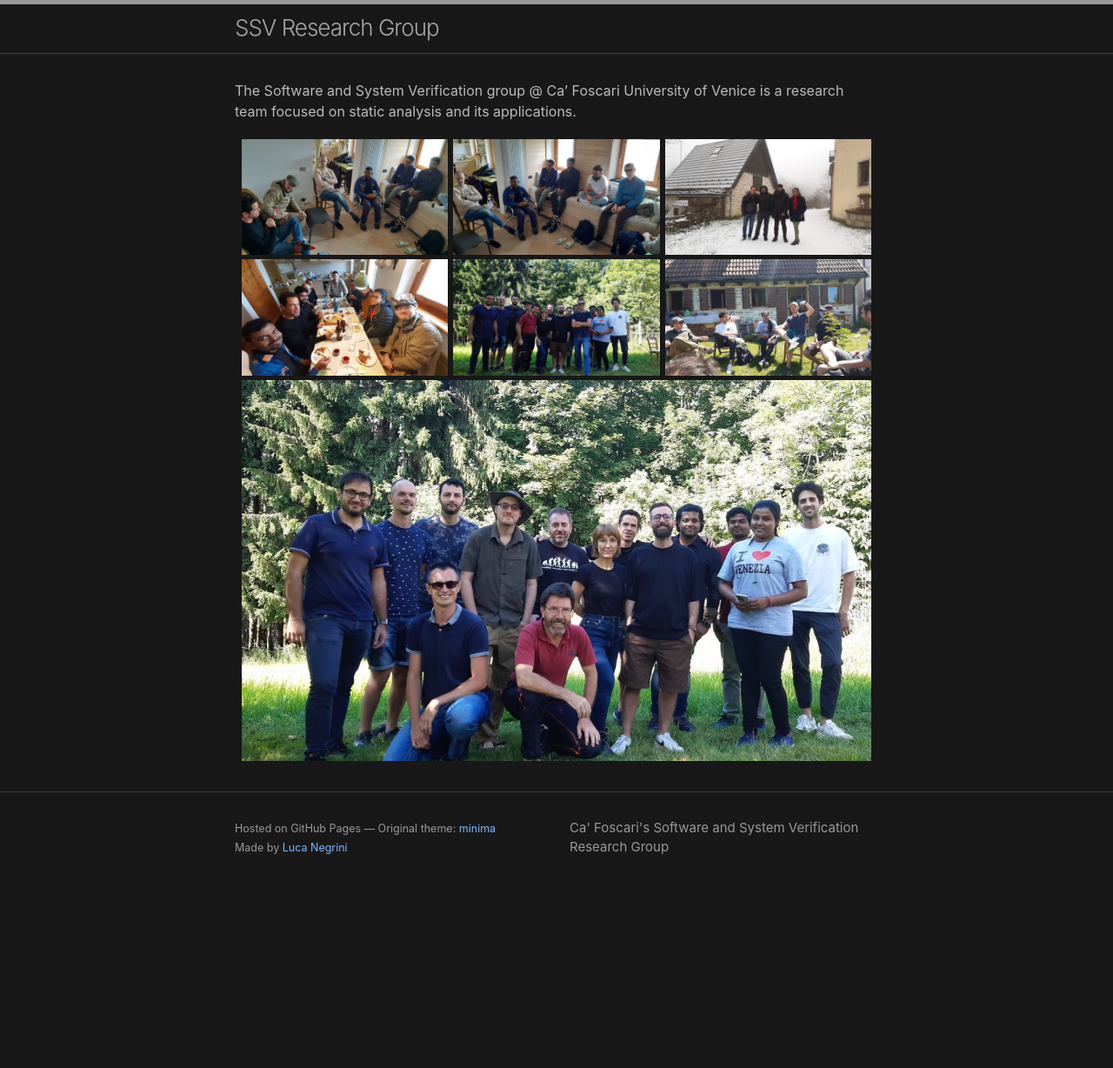
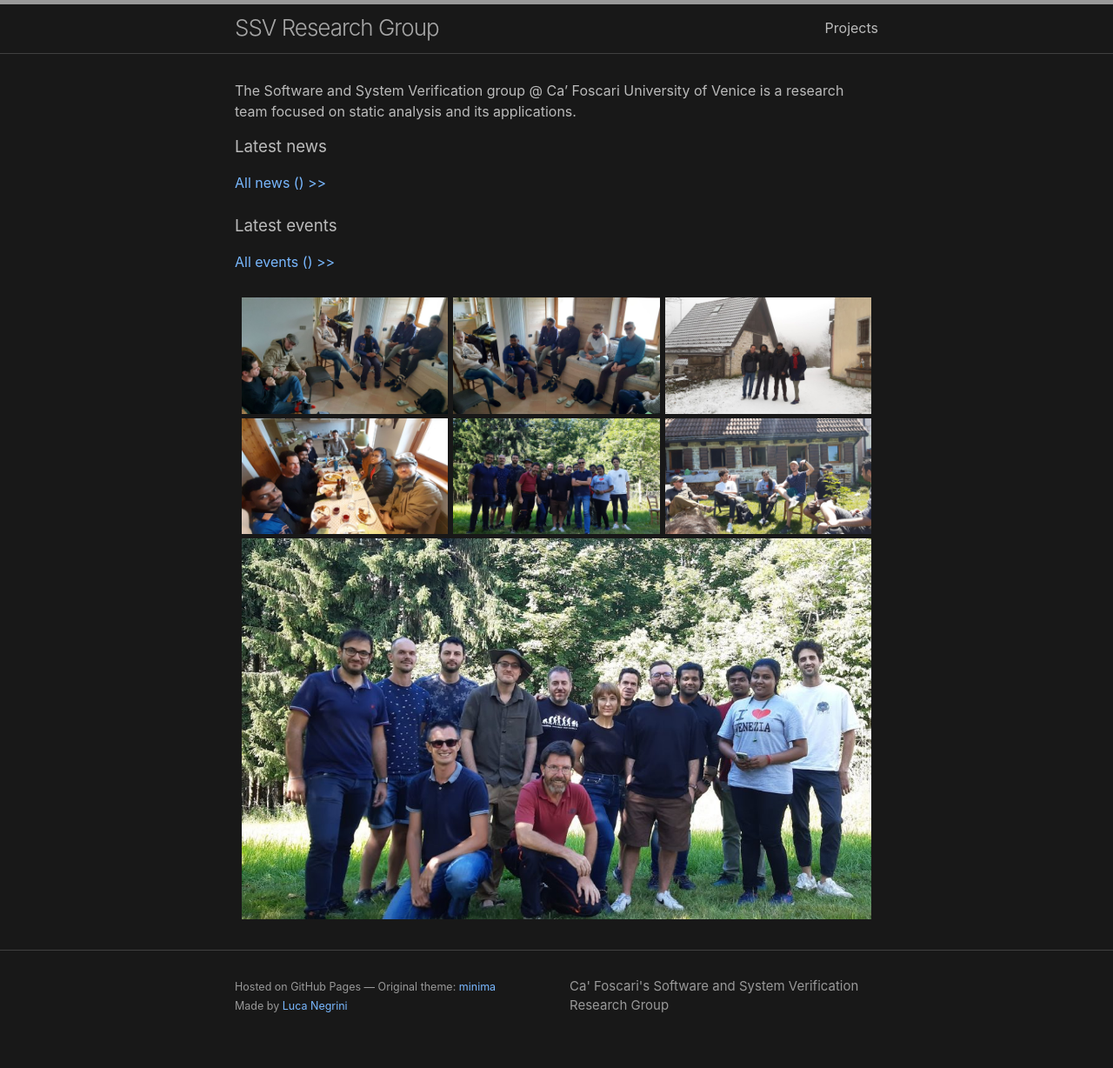
Before and after one commit to giacomozanatta/unive-ssv, a Jekyll site: the page built from index.md, in a window 1280 px wide. Shown: the whole page at 87% size. Built offline with Jekyll 4.4.1, drawn with Linux system fonts in a browser that asks for light colours; before the commit the page ends 1046 px from its top, so only the background shows below that.

Commit message:
adding projects

```diff
--- a/_layouts/home.html
+++ b/_layouts/home.html
@@ -9,54 +9,27 @@
 
   {{ content }}
 
+  <h3>Latest news</h3>
+  <ul>
+  {% for post in site.categories.news limit: 2 %}
+    <li>
+      <a href="{{ post.url }}">{{ post.title }}</a><br/>
+      <small>{{ post.date | date: "%-d %B %Y" }}</small>
+    </li>
+  {% endfor %}
+  </ul>
+  <a href="{{ site.baseurl }}/news/">All news ({{ site.categories.news.size }}) &gt;&gt;</a><br><br>
 
-  {% if site.paginate %}
-    {% assign posts = paginator.posts %}
-  {% else %}
-    {% assign posts = site.posts %}
-  {% endif %}
-
-
-  {%- if posts.size > 0 -%}
-    {%- if page.list_title -%}
-      <h2 class="post-list-heading">{{ page.list_title }}</h2>
-    {%- endif -%}
-    <ul class="post-list">
-      {%- assign date_format = site.minima.date_format | default: "%b %-d, %Y" -%}
-      {%- for post in posts -%}
-      <li>
-        <span class="post-meta">{{ post.date | date: date_format }}</span>
-        <h3>
-          <a class="post-link" href="{{ post.url | relative_url }}">
-            {{ post.title | escape }}
-          </a>
-        </h3>
-        {%- if site.show_excerpts -%}
-          {{ post.excerpt }}
-        {%- endif -%}
-      </li>
-      {%- endfor -%}
-    </ul>
-
-    {% if site.paginate %}
-      <div class="pager">
-        <ul class="pagination">
-        {%- if paginator.previous_page %}
-          <li><a href="{{ paginator.previous_page_path | relative_url }}" class="previous-page">{{ paginator.previous_page }}</a></li>
-        {%- else %}
-          <li><div class="pager-edge">•</div></li>
-        {%- endif %}
-          <li><div class="current-page">{{ paginator.page }}</div></li>
-        {%- if paginator.next_page %}
-          <li><a href="{{ paginator.next_page_path | relative_url }}" class="next-page">{{ paginator.next_page }}</a></li>
-        {%- else %}
-          <li><div class="pager-edge">•</div></li>
-        {%- endif %}
-        </ul>
-      </div>
-    {%- endif %}
-
-  {%- endif -%}
+  <h3>Latest events</h3>
+  <ul>
+  {% for post in site.categories.events limit: 2 %}
+    <li>
+      <a href="{{ post.url }}">{{ post.title }}</a><br/>
+      <small>{{ post.date | date: "%-d %B %Y" }}</small>
+    </li>
+  {% endfor %}
+  </ul>
+  <a href="{{ site.baseurl }}/events/">All events ({{ site.categories.events.size }}) &gt;&gt;</a><br><br>
 
   <style>
   .div-table {
```
Also changed, not shown: projects.md (added, +92 -0 lines).
